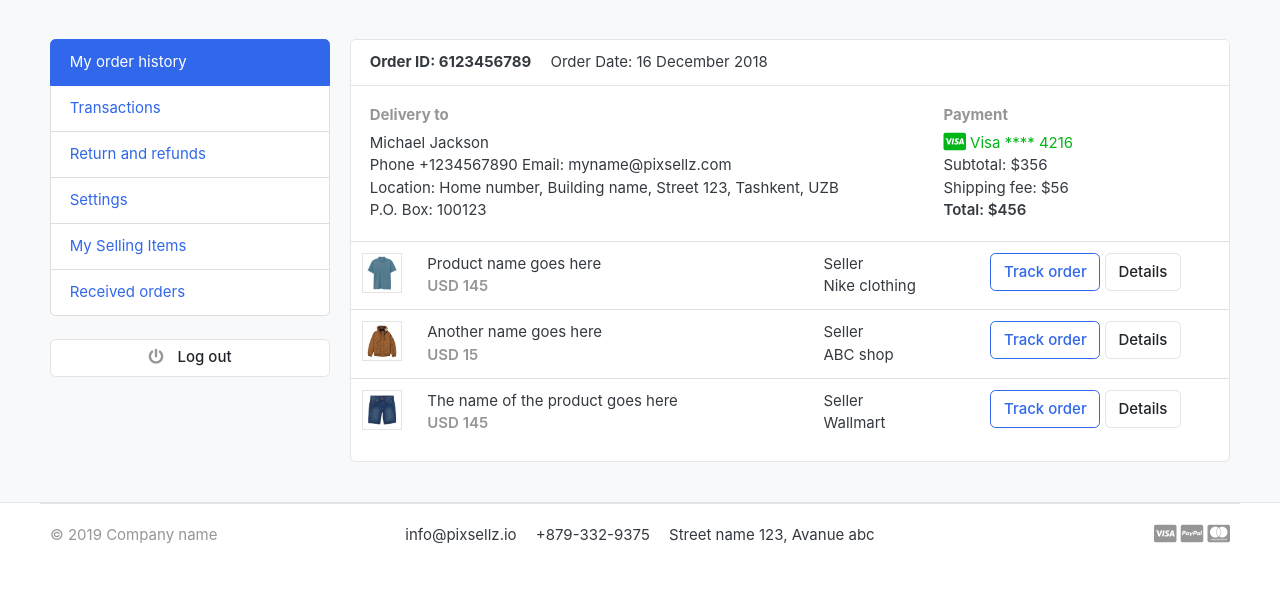
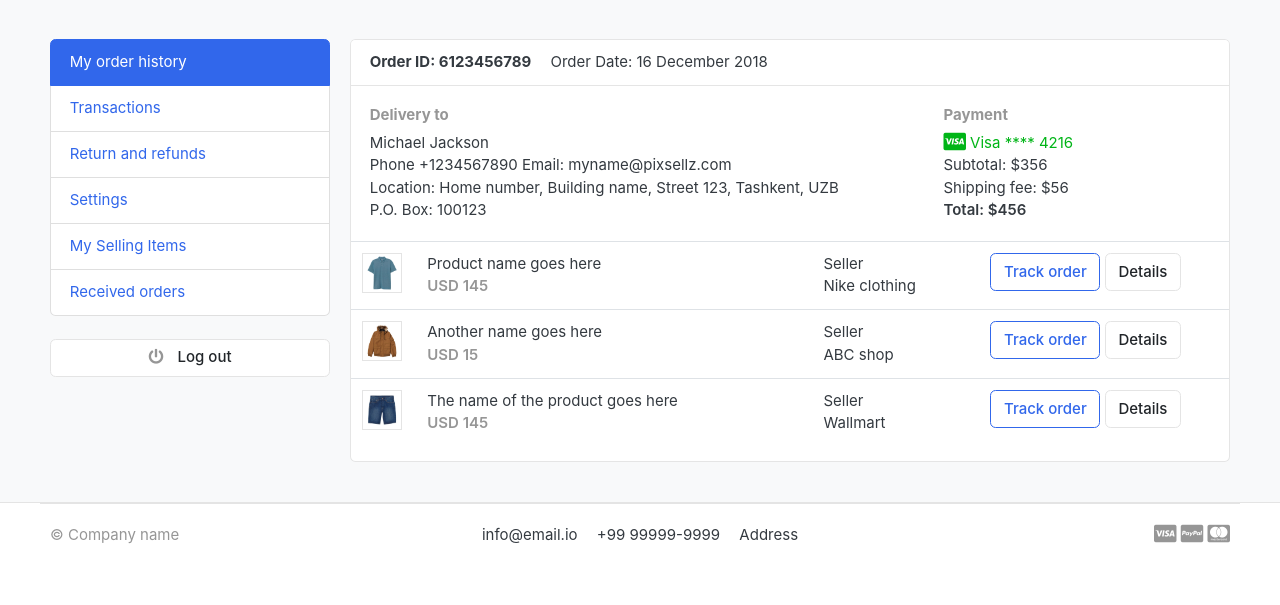
Before and after one commit to joaomatheusars/ecommecerDjango, a Django app: page /accounts/ in a window 1280 px wide. Shown: the part 80-685 px from the top of the page. Run offline with Django 5.2, Linux system fonts and the light colour scheme; the visitor is signed in with stand-in values (Sample User, id 1); data that the repository does not hold is empty; some libraries are stand-ins or nearby versions; some web fonts are replaced.

Commit message:
fix: footer

```diff
--- a/templates/includes/footer.html
+++ b/templates/includes/footer.html
@@ -4,12 +4,12 @@
   <div class="container">
     <section class="footer-bottom border-top row">
       <div class="col-md-2">
-        <p class="text-muted">&copy 2019 Company name</p>
+        <p class="text-muted">&copy Company name</p>
       </div>
       <div class="col-md-8 text-md-center">
-        <span class="px-2">info@pixsellz.io</span>
-        <span class="px-2">+879-332-9375</span>
-        <span class="px-2">Street name 123, Avanue abc</span>
+        <span class="px-2">info@email.io</span>
+        <span class="px-2">+99 99999-9999</span>
+        <span class="px-2">Address</span>
       </div>
       <div class="col-md-2 text-md-right text-muted">
         <i class="fab fa-lg fa-cc-visa"></i>
```
